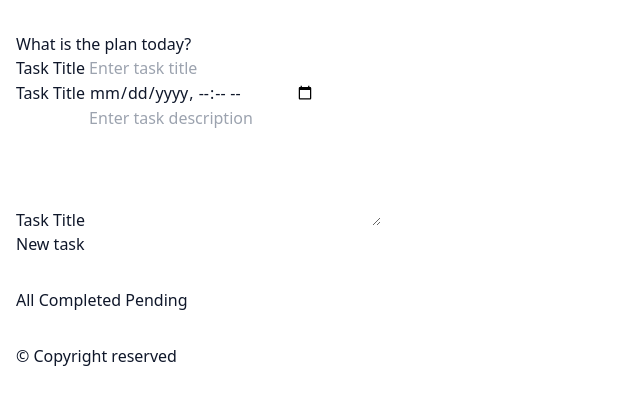
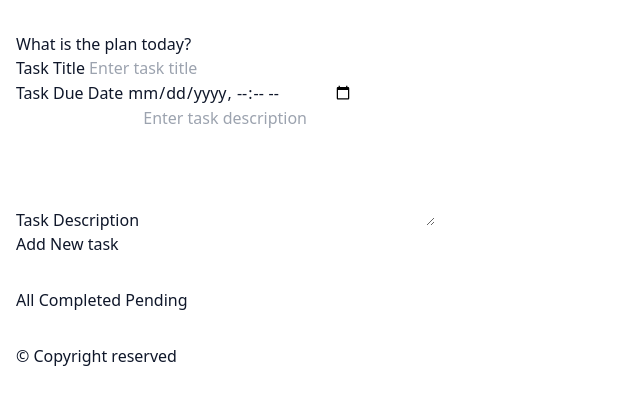
Before and after one commit to mfundoshabalala/codespace-todo, a website: page index.html in a window 1280 px wide. Shown: the whole page, without its empty margins (0-640 px from the left). Drawn offline with Linux system fonts and the light colour scheme.

Commit message:
Update index.html

```diff
--- a/index.html
+++ b/index.html
@@ -26,16 +26,16 @@
 						placeholder="Enter task title" />
 				</div>
 				<div class="form-group">
-					<label for="dateInput">Task Title</label>
+					<label for="dateInput">Task Due Date</label>
 					<input id="dateInput" type="datetime-local"
 						placeholder="Enter new task" />
 				</div>
 				<div class="form-group">
-					<label for="descrInput">Task Title</label>
+					<label for="descrInput">Task Description</label>
 					<textarea id="descrInput" cols="30" rows="5"
 						placeholder="Enter task description"></textarea>
 				</div>
-				<button class="btn add" type="submit">New task</button>
+				<button class="btn add" type="submit">Add New task</button>
 				<span id="msg"></span>
 			</form>
 		</header>
```
